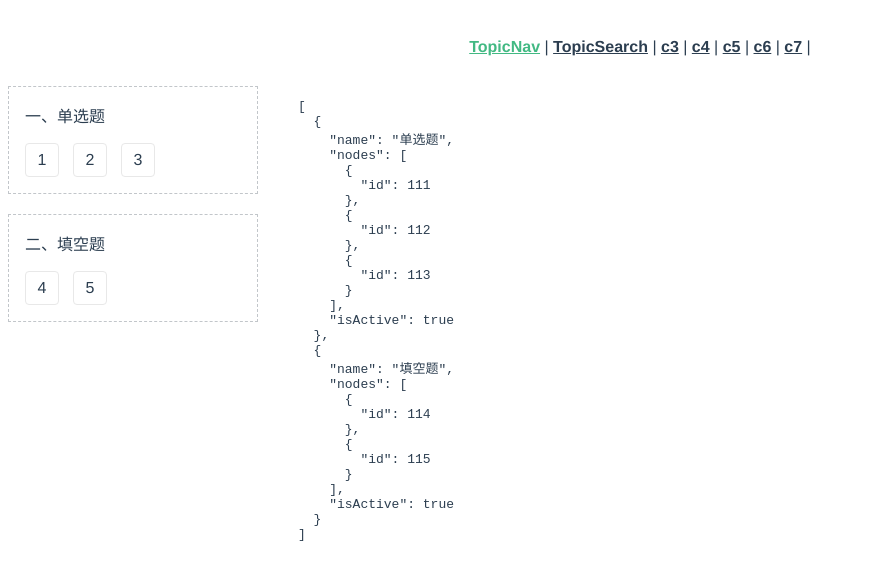
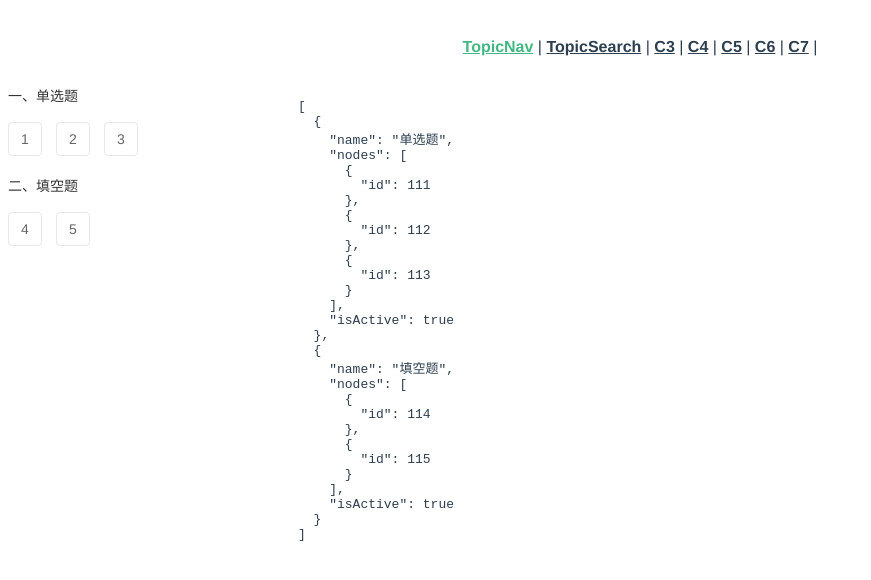
Before and after one commit to xiefangqing/cs, a Vue app: page /c1 in a window 1280 px wide. Shown: the top 580 px of the page, without its empty margins (0-871 px from the left). Built offline with nearby package versions, Linux system fonts and the light colour scheme.

Commit message:
refactor: 主要优化TopicNav

```diff
--- a/src/App.vue
+++ b/src/App.vue
@@ -3,11 +3,11 @@
     <nav>
       <router-link to="/c1">TopicNav</router-link> |
       <router-link to="/c2">TopicSearch</router-link> |
-      <router-link to="/c3">c3</router-link> |
-      <router-link to="/c4">c4</router-link> |
-      <router-link to="/c5">c5</router-link> |
-      <router-link to="/c6">c6</router-link> |
-      <router-link to="/c7">c7</router-link> |
+      <router-link to="/c3">C3</router-link> |
+      <router-link to="/c4">C4</router-link> |
+      <router-link to="/c5">C5</router-link> |
+      <router-link to="/c6">C6</router-link> |
+      <router-link to="/c7">C7</router-link> |
     </nav>
     <router-view />
   </div>
--- a/src/components/TopicNav.vue
+++ b/src/components/TopicNav.vue
@@ -7,7 +7,7 @@
   >
     <div class="topic-item" v-for="(item, index) in topicList" :key="item.id">
       <div class="topic-title" @click="toggleNavDisplay(item)">
-        {{ toChinesNum(index + 1) }}、{{ item.name }}
+        {{ toChineseNumber(index + 1) }}、{{ item.name }}
       </div>
       <el-collapse-transition>
         <draggable
@@ -15,12 +15,13 @@
           v-show="item.isActive"
           v-model="item.nodes"
           v-bind="dragOptions"
-          @end="numberDragEnd"
+          @end="nodeDragEnd"
         >
           <span
             class="nav-number"
             v-for="(item2, index2) in item.nodes"
             :key="item2.id"
+            @click="handleNumClick(item2)"
           >
             {{ getIndex(index, index2) }}
           </span>
@@ -31,45 +32,57 @@
 </template>
 
 <script>
-// 拖拽组件
-import Draggable from "vuedraggable";
+import Draggable from 'vuedraggable';
+
 export default {
-  name: "TopicNav",
+  name: 'TopicNav',
   components: {
-    Draggable,
+    Draggable
   },
   model: {
-    prop: "list",
-    event: "update:list",
+    prop: 'list',
+    event: 'update:list'
   },
   props: {
     // 要传入的题目列表数据
     list: Array,
+    default() {
+      return [];
+    }
   },
   data() {
     return {
       topicList: this.list,
       dragOptions: {
         // 类名在拖动过程中添加
-        dragClass: "dragging",
+        dragClass: 'dragging',
         // 动画时间
         animation: 150,
+        // 缓动函数
+        // easing: ''
+      }
+    };
   },
-    };
+  watch: {
+    topicList(newVal) {
+      this.$emit('update:list', newVal);
+    }
   },
   methods: {
     toggleNavDisplay(item) {
       item.isActive = !item.isActive;
     },
+    // 点击数字导航
+    handleNumClick(item) {
+      this.$emit('nav', item);
+    },
     // 题目拖动结束
     topicDragEnd(e) {
-      this.$emit("update:list", this.topicList);
-      this.$emit("topic-drag-end", e);
+      this.$emit('topic-drag-end', e);
     },
     // 小题拖动结束
-    numberDragEnd(e) {
-      this.$emit("update:list", this.topicList);
-      this.$emit("number-drag-end", e);
+    nodeDragEnd(e) {
+      this.$emit('node-drag-end', e);
     },
     // 得到连续序号
     getIndex(parentIndex, childIndex) {
@@ -80,36 +93,56 @@ export default {
       index += childIndex;
       return index;
     },
-    // 数字转汉字（先这样写）
-    toChinesNum(num) {
-      return "零一二三四五六七八九".charAt(num);
-    },
-  },
+    // 数字转汉字（TODO：移到公共）
+    toChineseNumber(n) {
+      if (!Number.isInteger(n) && n < 0) {
+        throw Error('请输入自然数');
+      }
+      const digits = [ '零', '一', '二', '三', '四', '五', '六', '七', '八', '九' ];
+      const positions = [ '', '十', '百', '千', '万', '十万', '百万', '千万', '亿', '十亿', '百亿', '千亿' ];
+      const charArray = String(n).split('');
+      let result = '';
+      let prevIsZero = false;
+      // 处理0
+      for (let i = 0; i < charArray.length; i++) {
+        const ch = charArray[i];
+        if (ch !== '0' && !prevIsZero) {
+          result += digits[parseInt(ch)] + positions[charArray.length - i - 1];
+        } else if (ch === '0') {
+          prevIsZero = true;
+        } else if (ch !== '0' && prevIsZero) {
+          result +=
+            '零' + digits[parseInt(ch)] + positions[charArray.length - i - 1];
+        }
+      }
+      // 处理十
+      if (n < 100) {
+        result = result.replace('一十', '十');
+      }
+      return result;
+      // return '零一二三四五六七八九'.charAt(num);
+    }
+  }
 };
 </script>
 
-<style scoped>
-.collapse-transition {
-  transition: 0.3s height ease-in-out, 0.3s padding-top ease-in-out,
-    0.3s padding-bottom ease-in-out;
-}
+<style lang="scss" scoped>
+.topic {
+  width: 250px; // 这行到时候删
+  font-size: 14px;
+  user-select: none;
 
-.topic {
-  width: 250px;
-  user-select: none;
-}
-
-.topic-item {
-  border: 1px dashed #c2c6ca;
-  padding: 16px;
+  &-item {
     margin-bottom: 20px;
   }
 
-.topic-title {
+  &-title {
+    line-height: 20px;
+    color: #333;
     padding-bottom: 16px;
   }
 
-.topic-nav {
+  &-nav {
     display: flex;
     flex-wrap: wrap;
     gap: 16px 14px;
@@ -121,18 +154,24 @@ export default {
     height: 32px;
     line-height: 32px;
     text-align: center;
+    color: #666;
     border-radius: 4px;
     border: 1px solid #e8e8e8;
     cursor: pointer;
-  background-color: white;
+
+    &:hover {
+      background-color: rgba(45, 115, 245, 0.08);
+    }
+  }
 }
 
-.nav-number:hover {
-  background-color: rgba(45, 115, 245, 0.08);
+// 拖动中样式
+.dragging {
+  border: 1px dashed blue;
 }
 
-.dragging {
-  border: 1px dashed blue;
-  cursor: move;
+// 过渡效果
+.collapse-transition {
+  transition: all 0.3s ease-in-out;
 }
 </style>
--- a/src/views/c1.vue
+++ b/src/views/c1.vue
@@ -1,48 +1,60 @@
 <template>
   <div class="c1">
-    <TopicNav v-model="listFilter" />
-    <pre>{{ listFilter }}</pre>
+    <!-- <topic-nav :list.sync="list" /> -->
+    <topic-nav
+      v-model="list"
+      @nav="nav"
+      @node-drag-end="nodeDragEnd"
+      @topic-drag-end="topicDragEnd"
+    />
+    <pre>{{ list }}</pre>
   </div>
 </template>
 
 <script>
-import TopicNav from "@/components/TopicNav.vue";
+import TopicNav from '@/components/TopicNav.vue';
 
 export default {
-  name: "c1",
+  name: 'C1',
   components: {
-    TopicNav,
+    TopicNav
   },
   data() {
-    let id = 111;
     return {
-      // /ark/ocean/api/get_paper
-      list: [
-        {
-          name: "单选题",
-          nodes: [{ id: id++ }, { id: id++ }, { id: id++ }],
-        },
-        {
-          name: "填空题",
-          nodes: [{ id: id++ }, { id: id++ }],
-        },
-      ],
+      list: []
     };
   },
-  computed: {
-    listFilter: {
-      set(newVal) {
-        console.log("拖拽后的数据：", newVal);
-        this.list = newVal;
+  created() {
+    let id = 111;
+    const data = [
+      {
+        name: '单选题',
+        nodes: [{ id: id++ }, { id: id++ }, { id: id++ }],
+        isActive: true
       },
-      get() {
-        return this.list.map((v, i) => ({
-          ...v,
-          isActive: true,
-        }));
-      },
+      {
+        name: '填空题',
+        nodes: [{ id: id++ }, { id: id++ }],
+        isActive: true
+      }
+    ];
+    // 处理数据
+    this.list = data.map(obj => ({
+      ...obj,
+      isActive: true
+    }));
+  },
+  methods: {
+    nav(node) {
+      console.log('导航到：', node.id);
     },
-  },
+    nodeDragEnd(e) {
+      console.log('小题拖动结束：', e);
+    },
+    topicDragEnd(e) {
+      console.log('题目拖动结束：', e);
+    }
+  }
 };
 </script>
 
```
Also changed, not shown: src/components/collapse-transition.js (deleted, +0 -75 lines), src/components/collapse.js (deleted, +0 -73 lines), src/router/index.js (+7 -7 lines), .eslintrc.js. Lines whose indentation alone changed are shown as unchanged.
